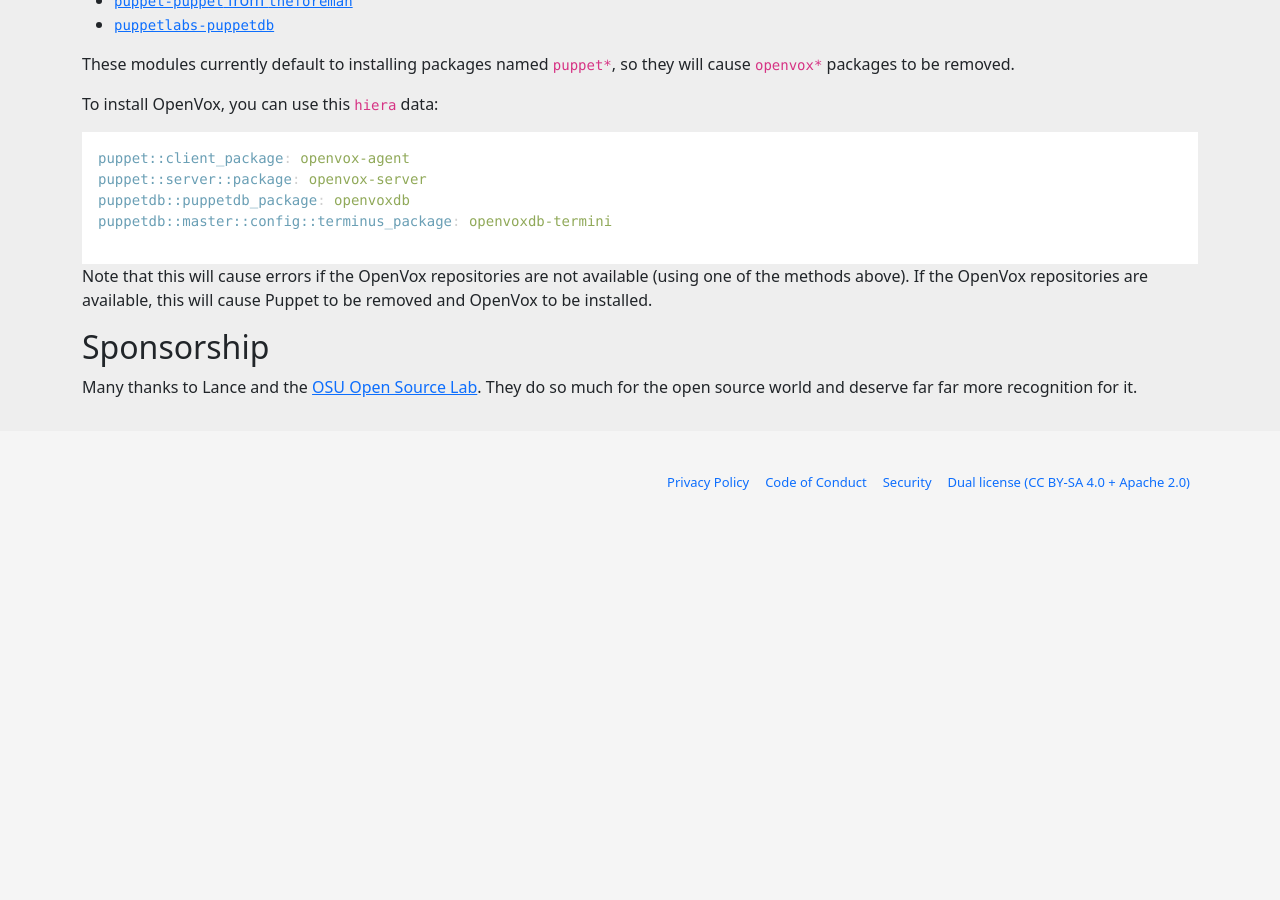
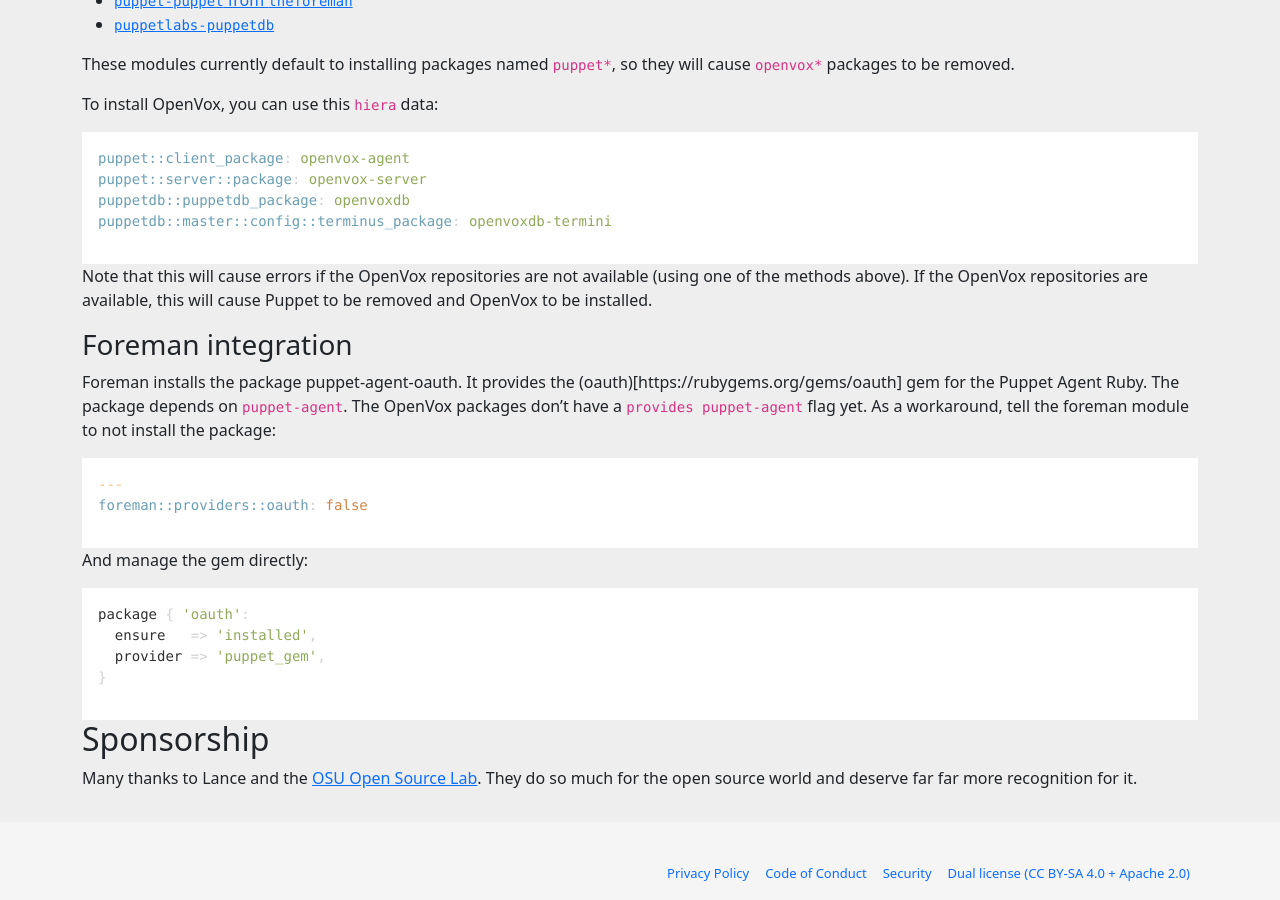
Before and after one commit to voxpupuli/voxpupuli.github.io, a Jekyll site: the page built from openvox/install.md, in a window 1280 px wide and 900 px high, scrolled down 1995 px. Built offline with Jekyll 4.4.1, drawn with Linux system fonts in a browser that asks for light colours; nearby versions of some CDN libraries; before the commit the page ends 2503 px from its top, so only the background shows below that.

Commit message:
OpenVox: document foreman integration

````diff
--- a/openvox/install.md
+++ b/openvox/install.md
@@ -100,6 +100,29 @@
 Note that this will cause errors if the OpenVox repositories are not available (using one of the methods above).
 If the OpenVox repositories are available, this will cause Puppet to be removed and OpenVox to be installed.
 
+
+### Foreman integration
+
+Foreman installs the package puppet-agent-oauth.
+It provides the (oauth)[https://rubygems.org/gems/oauth] gem for the Puppet Agent Ruby.
+The package depends on `puppet-agent`.
+The OpenVox packages don't have a `provides puppet-agent` flag yet.
+As a workaround, tell the foreman module to not install the package:
+
+```yaml
+---
+foreman::providers::oauth: false
+```
+
+And manage the gem directly:
+
+```puppet
+package { 'oauth':
+  ensure   => 'installed',
+  provider => 'puppet_gem',
+}
+```
+
 ## Sponsorship
 
 Many thanks to Lance and the [OSU Open Source Lab](https://osuosl.org).
````
